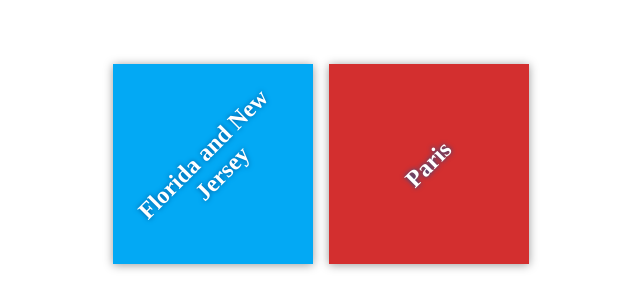
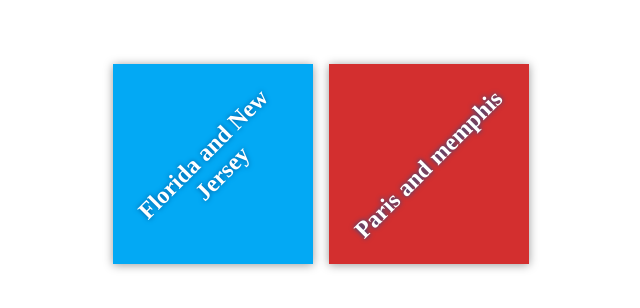
Before and after one commit to CompleteDemocracy/ted-travel-plans, a plain HTML site: page index.html in a window 1280 px wide. Shown: the part 236-544 px from the top of the page, without its empty margins (319-959 px from the left). Drawn offline with Linux system fonts and the light colour scheme; files that its build step writes are made by us from their sources.

Commit message:
feat: add memphis

```diff
--- a/index.html
+++ b/index.html
@@ -15,7 +15,7 @@
             </div>
 
             <div class="destination" id="paris">
-                <h2>Paris</h2>
+                <h2>Paris and memphis</h2>
             </div>
         </div>
     </div>
```
